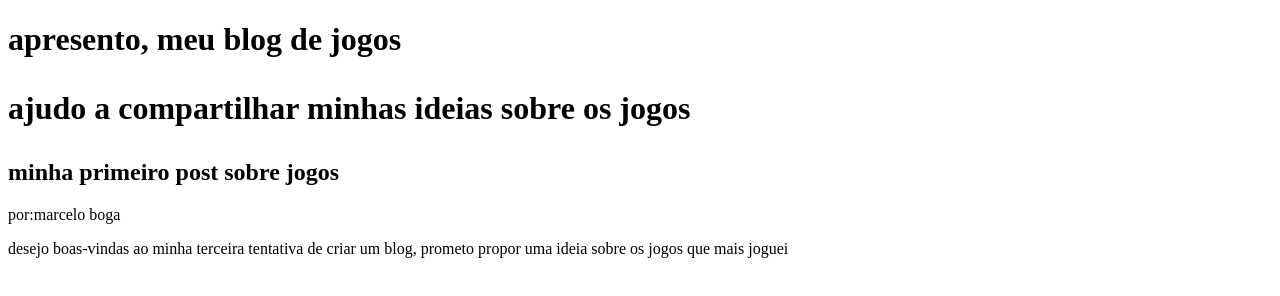
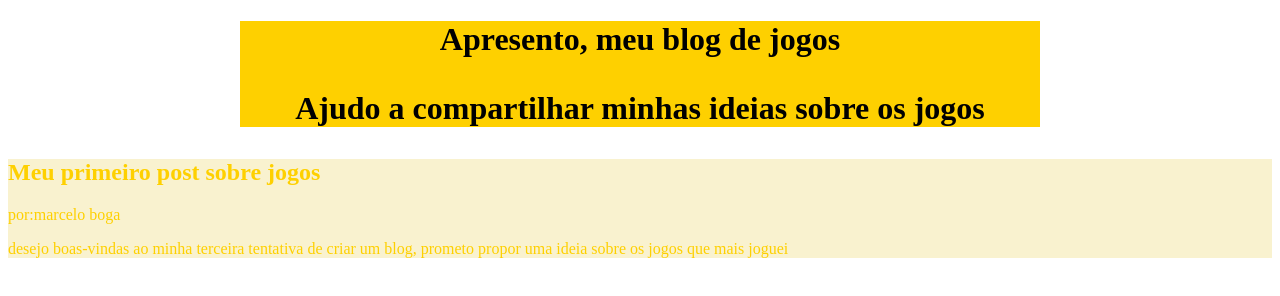
Before and after one commit to jk-lab456/projeto-agrinho, a plain HTML site: page index.html in a window 1280 px wide. Drawn offline with Linux system fonts and the light colour scheme.

Commit message:
Add files via upload

```diff
--- a/index.html
+++ b/index.html
@@ -14,16 +14,20 @@
         margin: 0 auto;
     }
         main{
-            background-color: black;
+            background-color: #F9F2CF;
             color: #FED000;
         }
         </style>
     </head>
-         <h1>apresento, meu blog de jogos<h1>
- <p>ajudo a compartilhar minhas ideias sobre os jogos</p>
+    <header>
+         <h1>Apresento, meu blog de jogos<h1>
+ <p>Ajudo a compartilhar minhas ideias sobre os jogos</p>
+</header>
+<main>
 
- <h2>minha primeiro post sobre jogos</h2>
+ <h2>Meu primeiro post sobre jogos</h2>
  <p>por:marcelo boga</p>
  <p>desejo boas-vindas ao minha terceira tentativa de criar um blog, prometo propor uma ideia sobre os jogos que mais joguei</p>
+</main>
 </body>
 </html>
--- a/style.css
+++ b/style.css
@@ -1,13 +1,5 @@
-
-<style>
-    header{
-        background-color: #FED000;
-        text-align: center;
-        max-width: 800px;
-        margin: 0 auto;
+img {
+    width: 80px;
+    height: 80px;
     }
-        main{
-            background-color: black;
-            color: #FED000;
-        }
-        </style>
+    <img src="imagem-blog.png" alt="logotipo conceitual de tecnologia e educação: um livro aberto de onde emerge um cérebro digital brilhante, cercado por ícones de Wi-Fi, circuitos e lâmpada de ideia. Cores em tons de azul e branco.">
```
